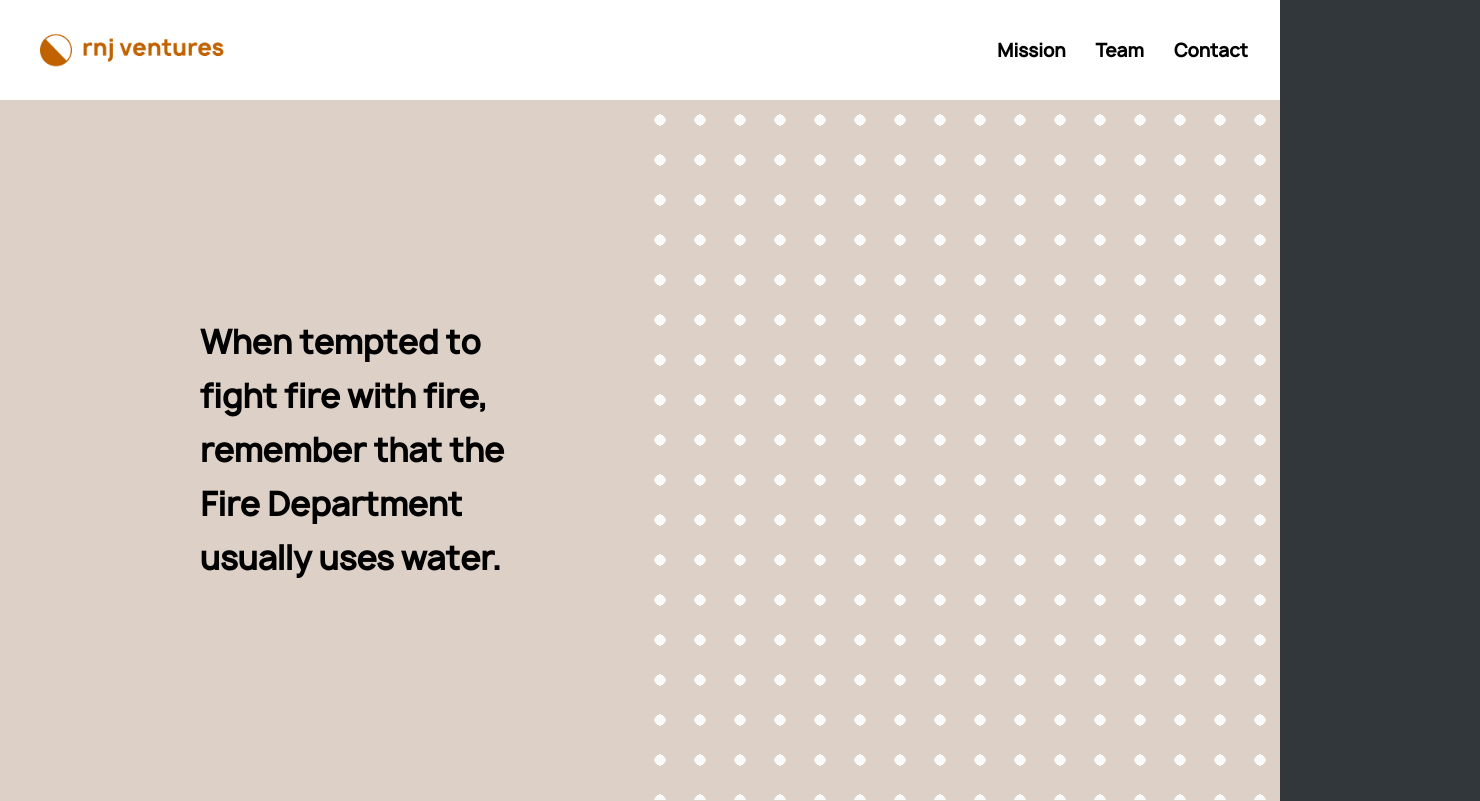
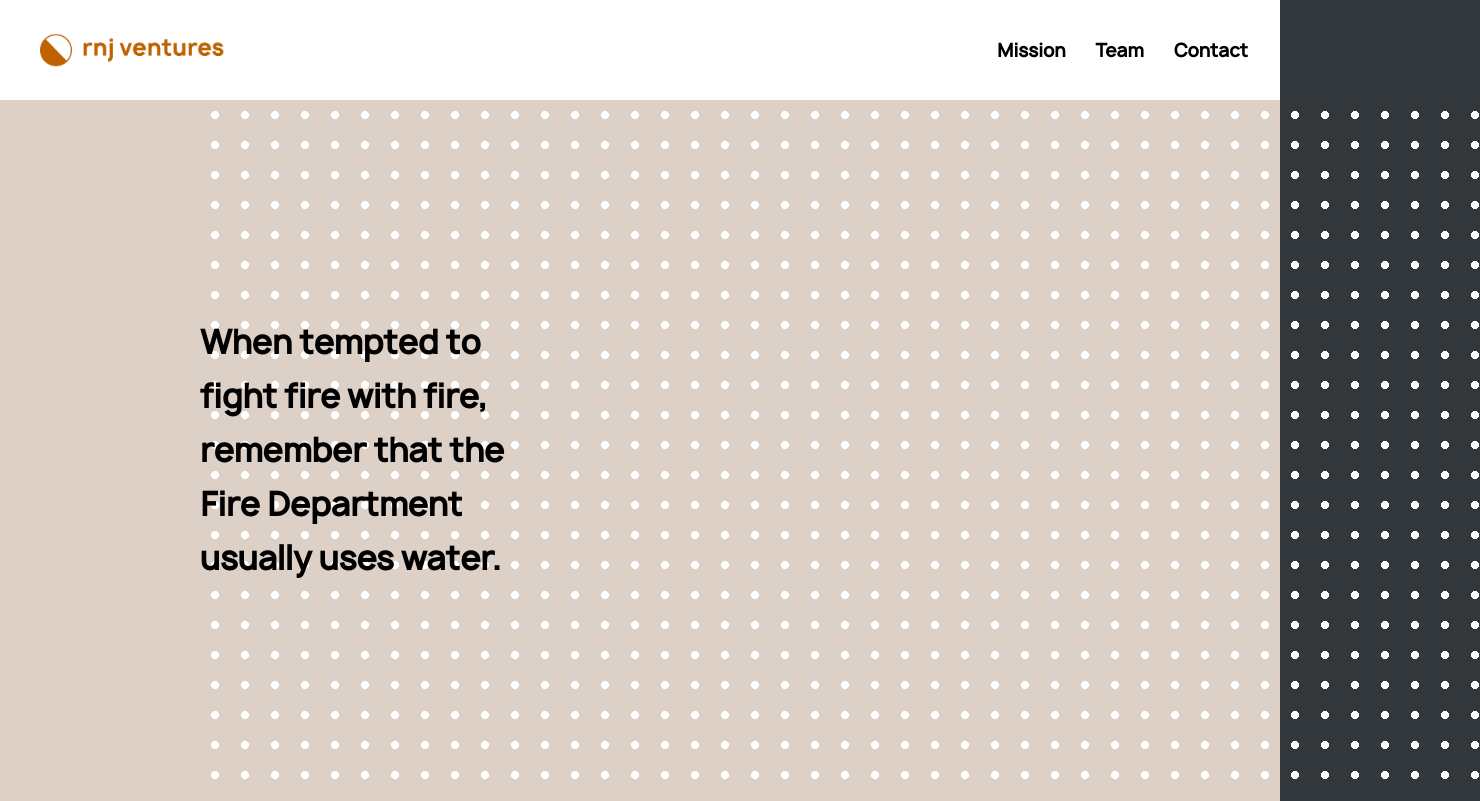
Before and after one commit to RNJ-Ventures/rnjventures, a React (Create React App) app: page / in a window 1280 px wide. Shown: the top 801 px of the page, 1480 px wide, since content can reach past the window. Built offline with nearby package versions, Linux system fonts and the light colour scheme.

Commit message:
Update hero

```diff
--- a/src/components/Hero/Hero.css
+++ b/src/components/Hero/Hero.css
@@ -18,11 +18,10 @@
 
 .Hero .HeroBackground {
   position: absolute;
-    right: 0;
   overflow: hidden;
-    background-image: radial-gradient(#fafafa 20%, transparent 20%),
-    radial-gradient(#fafafa 20%, transparent 20%);
-    background-size: 40px 40px;
-    width: 50%;
+  background-image: radial-gradient(#ffffff 20%, transparent 20%),
+    radial-gradient(#ffffff 20%, transparent 20%);
+  background-size: 30px 30px;
+  width: 100%;
   height: inherit;
 }
```
Lines whose indentation alone changed are shown as unchanged.
